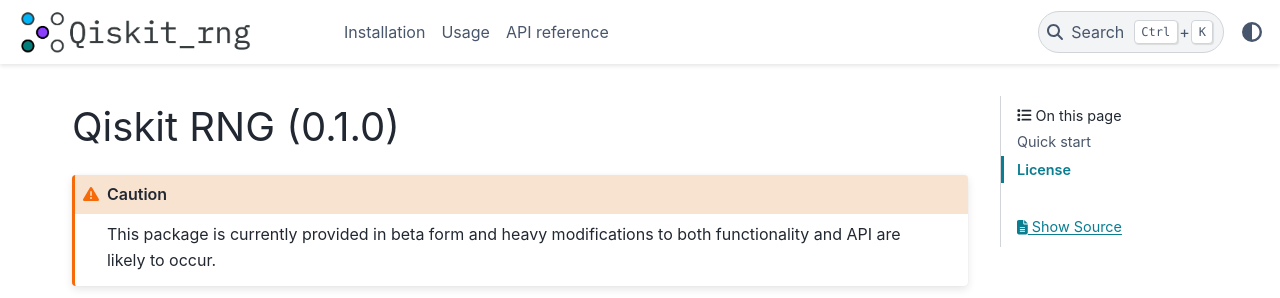
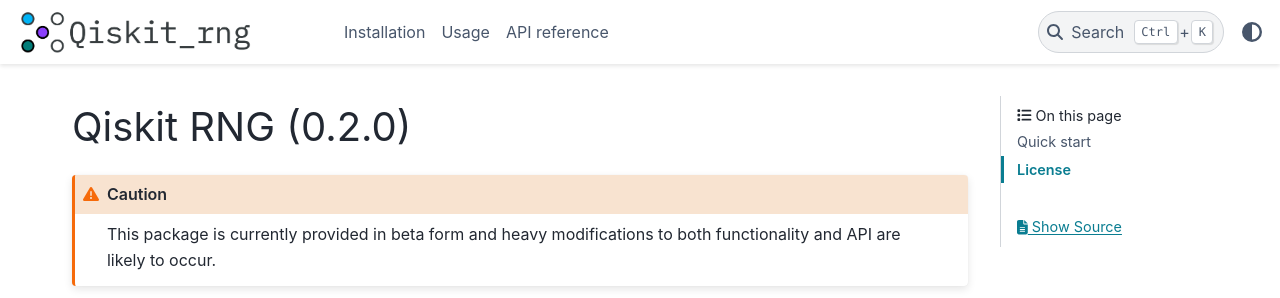
Before and after one commit to qiskit-community/qiskit_rng, a Sphinx documentation site: the page built from docs/index.rst, in a window 1280 px wide and 900 px high. Shown: the top 298 px of the window. Built offline with Sphinx 7.4.7 and the PyData theme 0.15.4, drawn with Linux system fonts in a browser that asks for light colours.

Commit message:
doc version

```diff
--- a/docs/conf.py
+++ b/docs/conf.py
@@ -2,7 +2,7 @@
 
 # This code is part of Qiskit.
 #
-# (C) Copyright IBM 2018.
+# (C) Copyright IBM 2020.
 #
 # This code is licensed under the Apache License, Version 2.0. You may
 # obtain a copy of this license in the LICENSE.txt file in the root directory
@@ -34,7 +34,7 @@
 """
 
 # The short X.Y version
-version = "0.1.0"
+version = "0.2.0"
 
 
 rst_prolog = """
```
